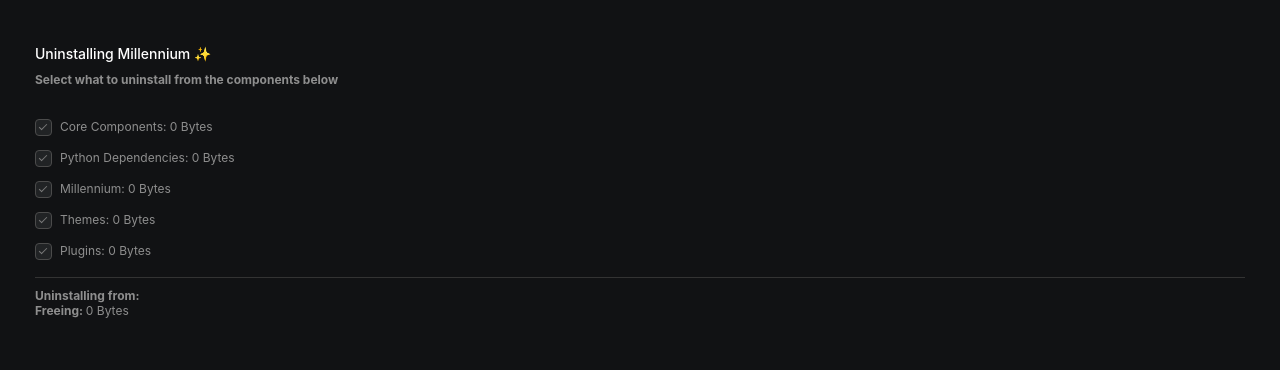
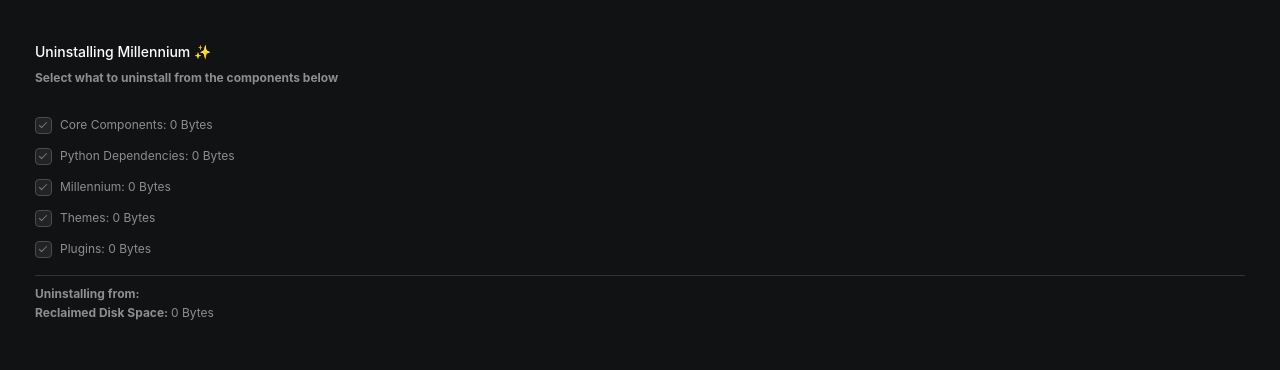
Before and after one commit to shdwmtr/starlight, a React (Vite) app: page /#/uninstall-components in a window 1280 px wide. Shown: the part 194-564 px from the top of the page. Built offline with nearby package versions, Linux system fonts and the light colour scheme; a web font is replaced by a local one.

Commit message:
core - bug fixes

```diff
--- a/src/routes/SelectUninstallComponents.tsx
+++ b/src/routes/SelectUninstallComponents.tsx
@@ -143,12 +143,10 @@
 
                         <div className='hor-seperator'></div>
 
-                        <b>Uninstalling from: </b> {steamPath}
-						<br/>
-                        <b>Freeing: </b>
-
-						{FormatBytes(uninstallSize?.reduce((total: any, type) => total + uninstallTypes.get(type), 0))}
-
+                        <div><b>Uninstalling from: </b> {steamPath}</div>
+                        <div style={{marginTop: "4px"}}><b>Reclaimed Disk Space: </b>
+							{FormatBytes(uninstallSize?.reduce((total: any, type) => total + uninstallTypes.get(type), 0))}
+						</div>
 
                     </motion.div>
                 </div>
```
Also changed, not shown: 1 other file (tests, documents, lock files or other folders).
